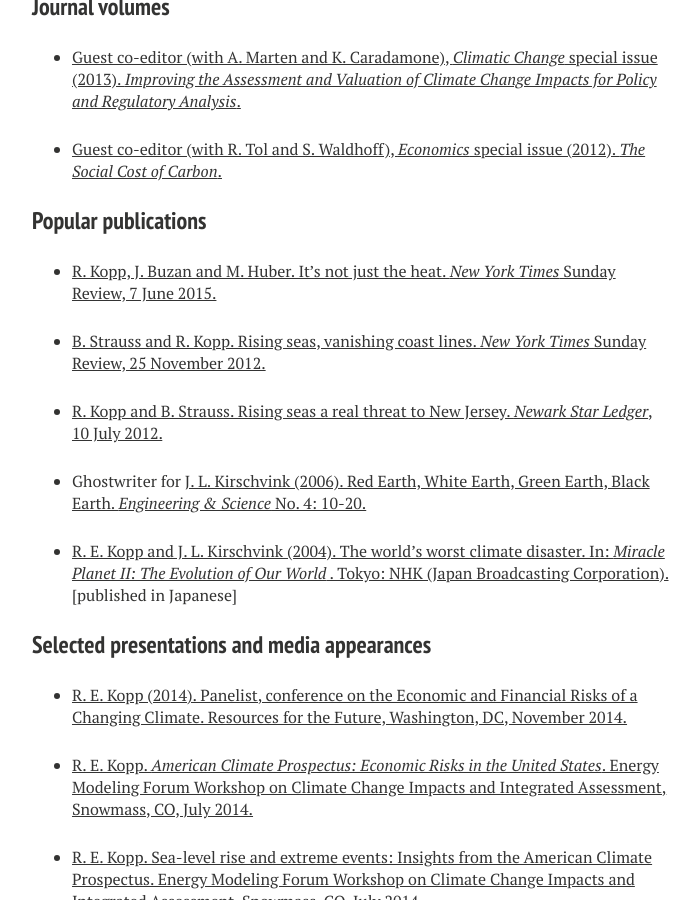
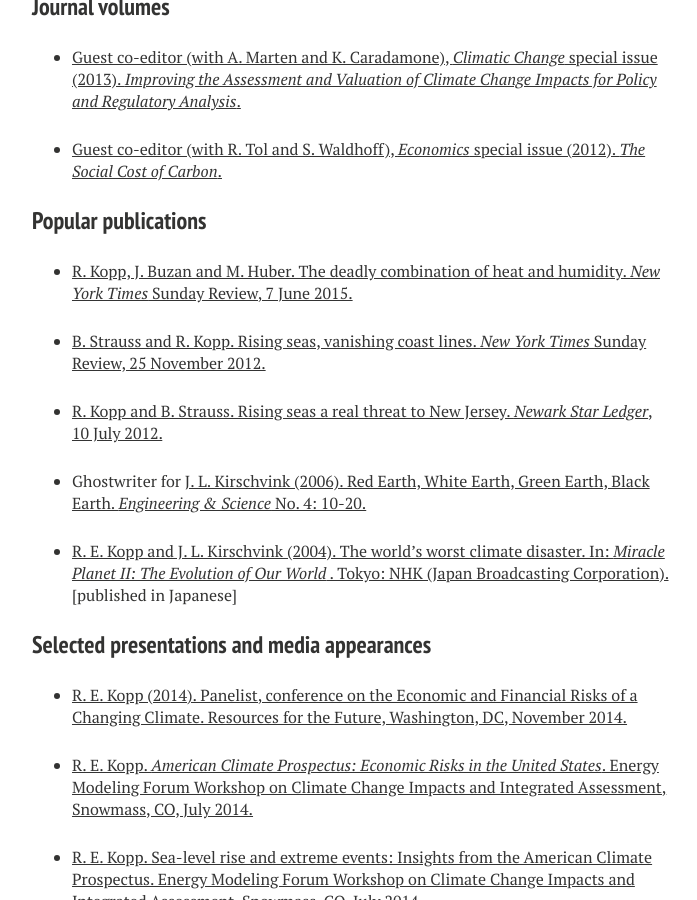
Before and after one commit to mrke/bobkopp.github.io, a Jekyll site: the page built from papers/index.md, in a window 1280 px wide and 900 px high, scrolled down 8296 px. Shown: the whole window, without its empty margins (288-985 px from the left). Built offline with Jekyll 4.4.1, drawn with Linux system fonts in a browser that asks for light colours; nearby versions of some CDN libraries.

Commit message:
New York Times headline

```diff
--- a/papers/index.md
+++ b/papers/index.md
@@ -167,7 +167,7 @@
 
 ### Popular publications
 
-* [R. Kopp, J. Buzan and M. Huber. It's not just the heat. _New York Times_ Sunday Review, 7 June 2015.](http://nyti.ms/1JyXkk7 )
+* [R. Kopp, J. Buzan and M. Huber. The deadly combination of heat and humidity. _New York Times_ Sunday Review, 7 June 2015.](http://nyti.ms/1JyXkk7 )
 
 * [B. Strauss and R. Kopp. Rising seas, vanishing coast lines. _New York Times_ Sunday Review, 25 November 2012.](http://nyti.ms/TcArGg)
 
```
